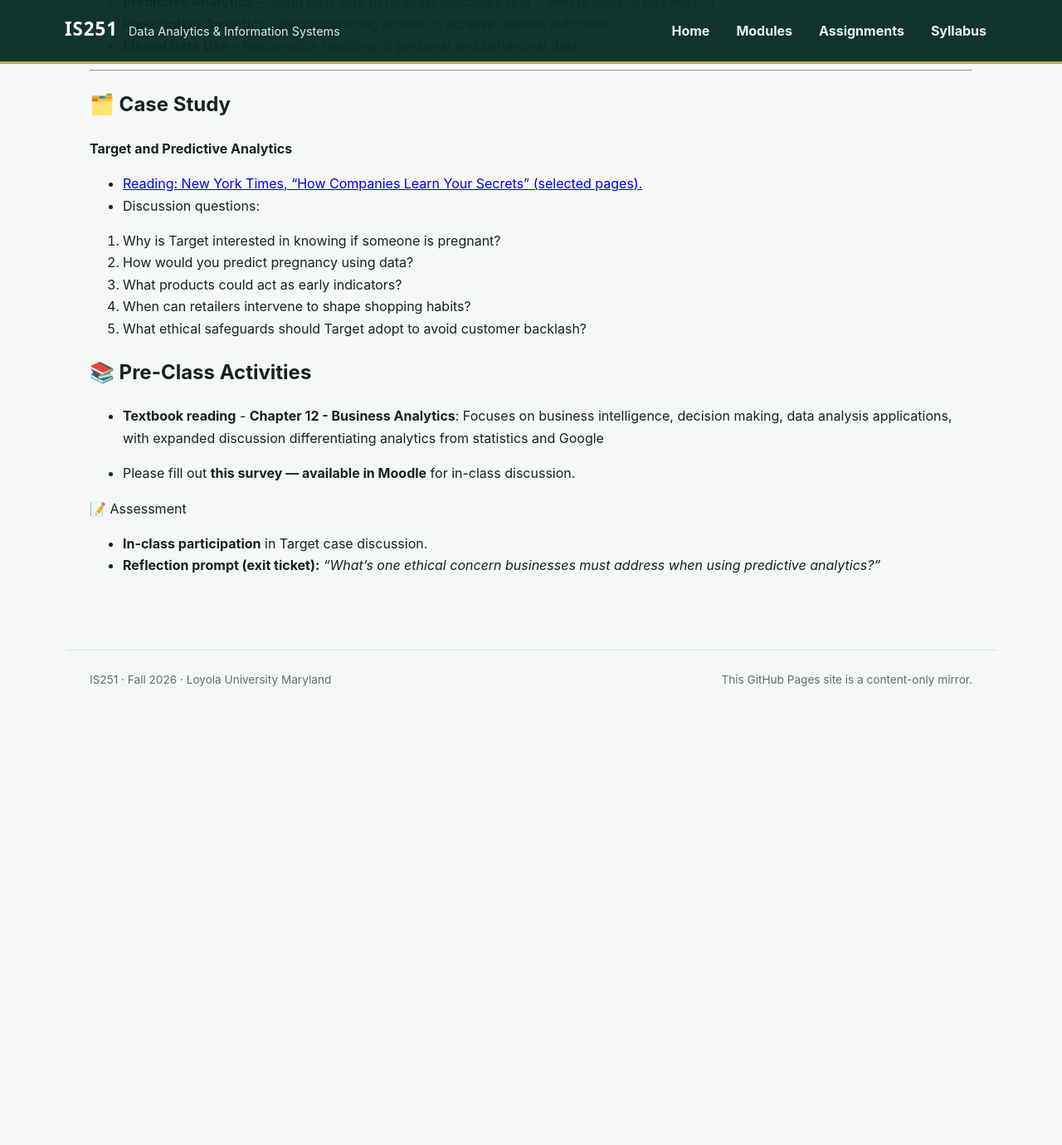
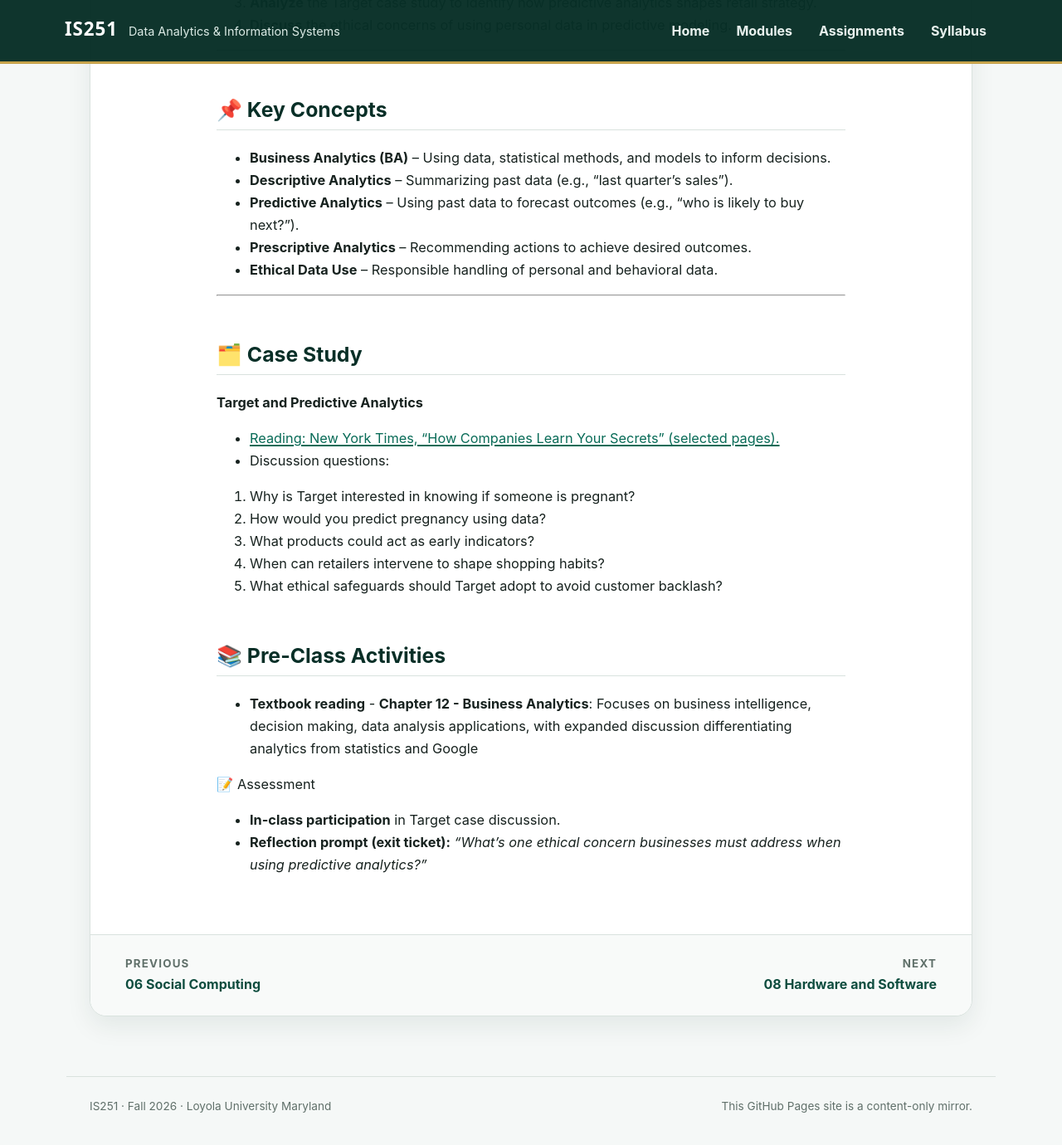
Before and after one commit to dyim-loyola/is251, a Jekyll site: the page built from modules/07-business-analytics.md, in a window 1280 px wide and 1400 px high, scrolled down 808 px. Shown: the top 1380 px of the window at 83% size. Built offline with Jekyll 4.4.1, drawn with Linux system fonts in a browser that asks for light colours; before the commit the page ends 1694 px from its top, so only the background shows below that; some of the changed text lies outside the part shown.

Commit message:
Refresh Sites mirror: modules/07-business-analytics.md

```diff
--- a/modules/07-business-analytics.md
+++ b/modules/07-business-analytics.md
@@ -1,12 +1,15 @@
 ---
-layout: default
+layout: module
 title: "07 Business Analytics"
 permalink: /modules/07-business-analytics/
 module_number: "07"
+module_title: "Business Analytics"
 module_date: "2026-10-13"
+previous_url: "/modules/06-social-computing/"
+previous_label: "06 Social Computing"
+next_url: "/modules/08-hardware-and-software/"
+next_label: "08 Hardware and Software"
 ---
-
-**Module date:** 2026-10-13
 
 # Module 07: Business Analytics
 
@@ -54,8 +57,6 @@ By the end of this session, students will be able to:
 
 - **Textbook reading** - **Chapter 12 - Business Analytics**: Focuses on business intelligence, decision making, data analysis applications, with expanded discussion differentiating analytics from statistics and Google
 
-- Please fill out **this survey — available in Moodle** for in-class discussion.
-
 📝 Assessment
 
 - **In-class participation** in Target case discussion.
```
